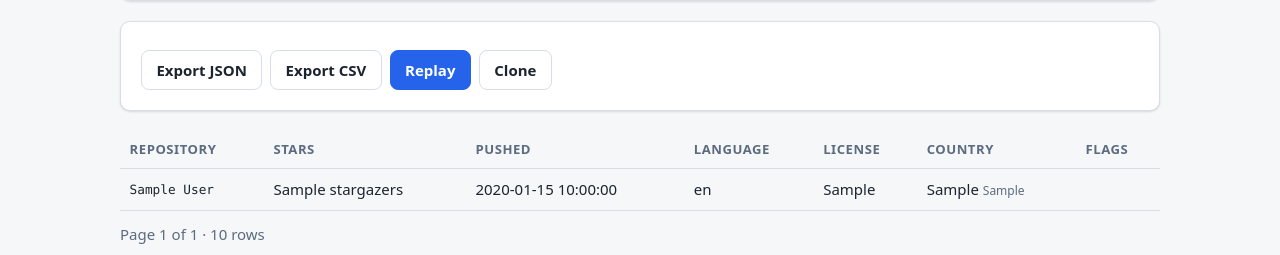
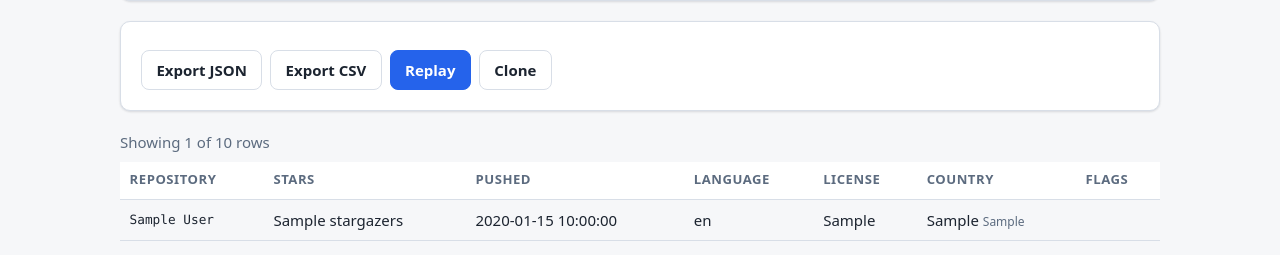
Before and after one commit to Thabettt/gitcrawl, a FastAPI app: template src/serve/templates/run_detail.html in a window 1280 px wide. Shown: the part 344-599 px from the top of the page. Run offline with FastAPI, Linux system fonts and the light colour scheme; the template is opened without the code that fills it: most values are stand-ins (such as "Sample title", 1, 10 or a date in 2020); parts of the project's set-up code (start-up, migrations or seed data) failed here and were passed over.

Commit message:
ux: pin the run table header and show the visible row count

```diff
--- a/src/serve/static/app.css
+++ b/src/serve/static/app.css
@@ -324,6 +324,22 @@ textarea {
 
 .table-wrap {
   overflow-x: auto;
+}
+
+#run-table .table-wrap {
+  max-height: 70vh;
+  overflow-y: auto;
+}
+
+#run-table thead th {
+  position: sticky;
+  top: 0;
+  background: var(--gc-surface);
+  z-index: 2;
+}
+
+#run-table-count {
+  margin: 0 0 0.5rem;
 }
 
 .data-table {
--- a/src/serve/templates/partials/table.html
+++ b/src/serve/templates/partials/table.html
@@ -5,6 +5,7 @@
    hx-get="/partials/runs/{{ run_id }}/table?sort={{ key }}&dir={{ next_dir }}&page=1"
    hx-target="#run-table" hx-indicator="#table-loading" hx-push-url="false">{{ label }}</a>
 {% endmacro %}
+<p id="run-table-count" class="muted" data-total="{{ total }}" data-shown="{{ rows|length }}">Showing {{ rows|length }} of {{ total }} rows</p>
 <div class="table-wrap">
   <table id="run-items" class="data-table">
     <thead>
```
Also changed, not shown: tests/contract/test_console_pages.py (+6 -0 lines), tests/contract/test_run_detail.py (+13 -0 lines), tests/golden/snapshots/partials_runs_run_id_table.json (+1 -1 lines), tests/golden/snapshots/runs_run_id.json (+1 -1 lines), tests/golden/snapshots/static_css.json (+1 -1 lines).
